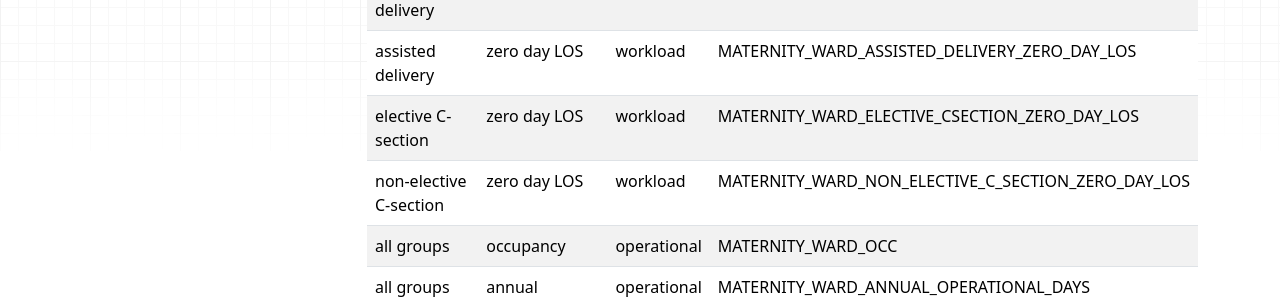
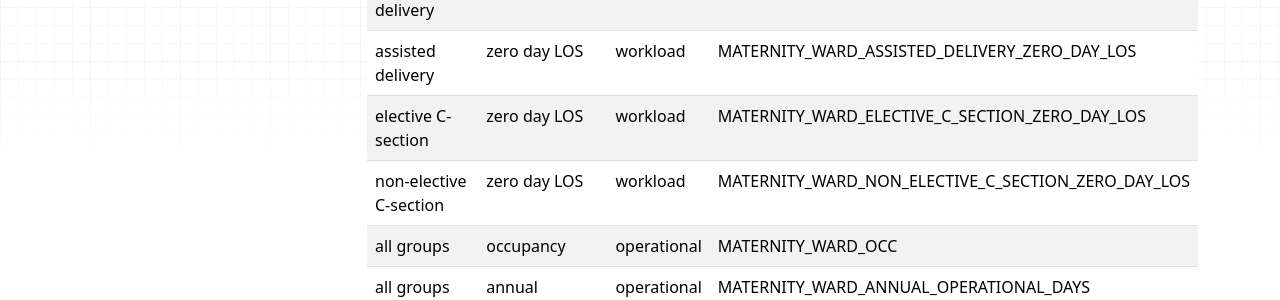
Before and after one commit to The-Strategy-Unit/open-plan-docs, an MkDocs documentation site: the page built from docs/functional-areas/beds-maternity-ward.md, in a window 1280 px wide and 900 px high, scrolled down 1398 px. Shown: the part 155-455 px from the top of the window. Built offline with MkDocs 1.6.1, drawn with Linux system fonts in a browser that asks for light colours; nearby versions of some CDN libraries; comment, search, counter and statistics services are not loaded.

Commit message:
update variable names to match assumptions register

```diff
--- a/docs/functional-areas/beds-maternity-ward.md
+++ b/docs/functional-areas/beds-maternity-ward.md
@@ -59,7 +59,7 @@ $$\text{required maternity ward beds} = \frac{\text{total ward bed days}} {\text
 | ---------------------- | ----------------------- | ----------- | -------------------------------------------------- |
 | normal delivery        | zero day LOS            | workload    | MATERNITY_WARD_NORMAL_DELIVERY_ZERO_DAY_LOS        |
 | assisted delivery      | zero day LOS            | workload    | MATERNITY_WARD_ASSISTED_DELIVERY_ZERO_DAY_LOS      |
-| elective C-section     | zero day LOS            | workload    | MATERNITY_WARD_ELECTIVE_CSECTION_ZERO_DAY_LOS      |
+| elective C-section     | zero day LOS            | workload    | MATERNITY_WARD_ELECTIVE_C_SECTION_ZERO_DAY_LOS       |
 | non-elective C-section | zero day LOS            | workload    | MATERNITY_WARD_NON_ELECTIVE_C_SECTION_ZERO_DAY_LOS |
 | all groups             | occupancy               | operational | MATERNITY_WARD_OCC                                 |
 | all groups             | annual operational days | operational | MATERNITY_WARD_ANNUAL_OPERATIONAL_DAYS             |
```
Also changed, not shown: docs/functional-areas/rooms-maternity-birth.md (+1 -1 lines).
